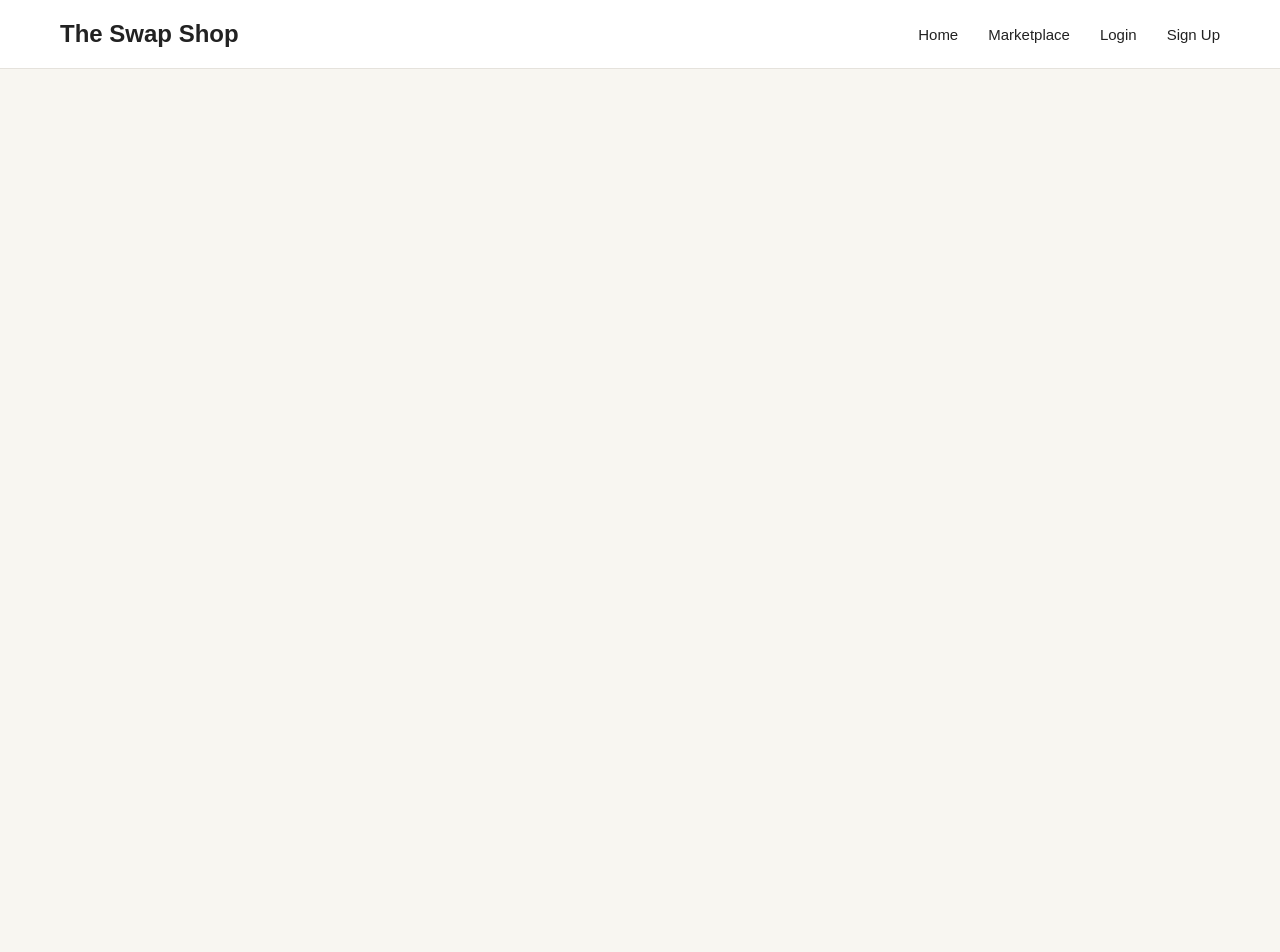
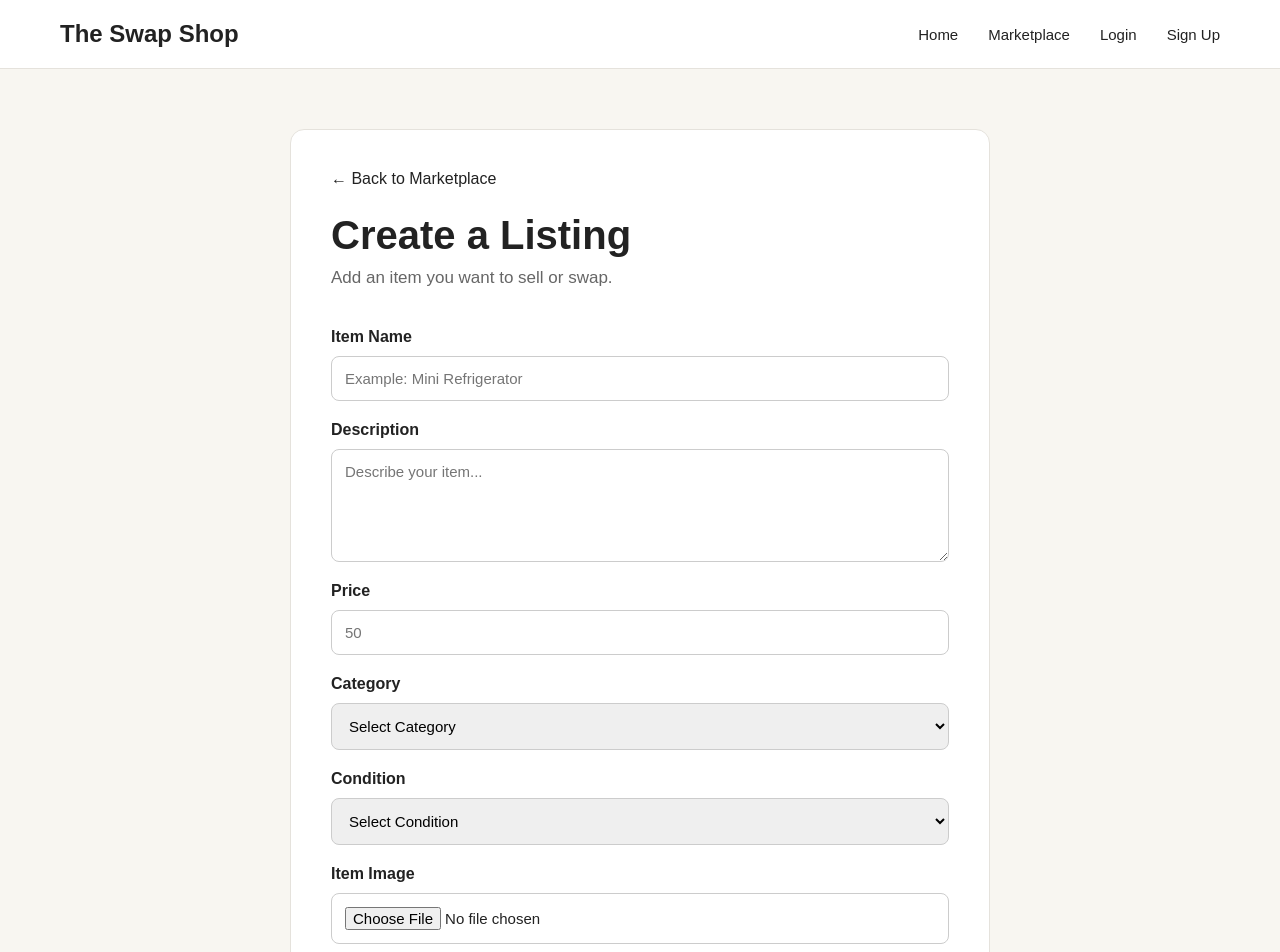
Before and after one commit to shoureen/The-Swap-Shop-, a React app in the folder frontend/: page /create-listing in a window 1280 px wide. Shown: the top 952 px of the page. Before the commit the page ends 800 px from the top, so only its background shows below. Built offline with nearby package versions, Linux system fonts and the light colour scheme; the HTML template or start-up script is replaced by a standard one.

Commit message:
Add create listing page

```diff
--- a/frontend/src/App.css
+++ b/frontend/src/App.css
@@ -320,8 +320,8 @@
 
 .details-buttons .swap-button {
   background-color: white;
-  color: #222;
-  border: 1px solid #222;
+color: #222;
+border: 1px solid #222;
 }
 
 .view-item-button {
@@ -333,3 +333,89 @@
   text-decoration: none;
   font-size: 14px;
 }
+
+/* Create Listing Form */
+
+.form-page {
+  min-height: 100vh;
+  padding: 60px 20px;
+  background-color: #f8f6f1;
+}
+
+.form-container {
+  max-width: 700px;
+  margin: 0 auto;
+  background-color: white;
+  padding: 40px;
+  border-radius: 14px;
+  border: 1px solid #e5e2dc;
+}
+
+.form-container > a {
+  color: #222;
+  text-decoration: none;
+  font-size: 16px;
+}
+
+.form-container > a:hover {
+  text-decoration: underline;
+}
+
+.form-container h1 {
+  font-size: 40px;
+  margin: 25px 0 10px;
+}
+
+.form-container > p {
+  color: #666;
+  margin-bottom: 30px;
+  font-size: 17px;
+}
+
+.form-container form {
+  display: flex;
+  flex-direction: column;
+  gap: 10px;
+}
+
+.form-container label {
+  font-weight: 600;
+  margin-top: 10px;
+}
+
+.form-container input,
+.form-container textarea,
+.form-container select {
+  width: 100%;
+  box-sizing: border-box;
+  padding: 13px;
+  border: 1px solid #ccc;
+  border-radius: 8px;
+  font-size: 15px;
+  font-family: inherit;
+}
+
+.form-container textarea {
+  resize: vertical;
+}
+
+.form-container input:focus,
+.form-container textarea:focus,
+.form-container select:focus {
+  outline: 2px solid #222;
+}
+
+.form-container button {
+  margin-top: 20px;
+  padding: 14px;
+  background-color: #222;
+  color: white;
+  border: none;
+  border-radius: 8px;
+  font-size: 16px;
+  cursor: pointer;
+}
+
+.form-container button:hover {
+  background-color: #444;
+}
--- a/frontend/src/App.jsx
+++ b/frontend/src/App.jsx
@@ -1,3 +1,4 @@
+import CreateListing from "./pages/CreateListing";
 import ListingDetails from "./pages/ListingDetails";
 import { BrowserRouter, Routes, Route } from "react-router-dom";
 
@@ -22,6 +23,11 @@ function App() {
     path="/listing/:id"
     element={<ListingDetails />}
   />
+
+  <Route
+    path="/create-listing"
+    element={<CreateListing />}
+  />
 </Routes>
     </BrowserRouter>
   );
--- /dev/null
+++ b/frontend/src/pages/CreateListing.jsx
@@ -0,0 +1,181 @@
+import { useState } from "react";
+import { Link } from "react-router-dom";
+
+function CreateListing() {
+  const [title, setTitle] = useState("");
+  const [description, setDescription] = useState("");
+  const [price, setPrice] = useState("");
+  const [category, setCategory] = useState("");
+  const [condition, setCondition] = useState("");
+
+  const handleSubmit = (event) => {
+    event.preventDefault();
+
+    console.log({
+      title,
+      description,
+      price,
+      category,
+      condition,
+    });
+
+    alert("Listing created successfully!");
+  };
+
+  return (
+    <main className="form-page">
+      <div className="form-container">
+
+        <Link to="/marketplace">
+          ← Back to Marketplace
+        </Link>
+
+        <h1>Create a Listing</h1>
+
+        <p>
+          Add an item you want to sell or swap.
+        </p>
+
+        <form onSubmit={handleSubmit}>
+
+          <label htmlFor="title">
+            Item Name
+          </label>
+
+          <input
+            id="title"
+            type="text"
+            value={title}
+            onChange={(event) =>
+              setTitle(event.target.value)
+            }
+            placeholder="Example: Mini Refrigerator"
+            required
+          />
+
+          <label htmlFor="description">
+            Description
+          </label>
+
+          <textarea
+            id="description"
+            value={description}
+            onChange={(event) =>
+              setDescription(event.target.value)
+            }
+            placeholder="Describe your item..."
+            rows="5"
+            required
+          />
+
+          <label htmlFor="price">
+            Price
+          </label>
+
+          <input
+            id="price"
+            type="number"
+            min="0"
+            value={price}
+            onChange={(event) =>
+              setPrice(event.target.value)
+            }
+            placeholder="50"
+            required
+          />
+
+          <label htmlFor="category">
+            Category
+          </label>
+
+          <select
+            id="category"
+            value={category}
+            onChange={(event) =>
+              setCategory(event.target.value)
+            }
+            required
+          >
+            <option value="">
+              Select Category
+            </option>
+
+            <option value="Textbooks">
+              Textbooks
+            </option>
+
+            <option value="Electronics">
+              Electronics
+            </option>
+
+            <option value="Furniture">
+              Furniture
+            </option>
+
+            <option value="Clothing">
+              Clothing
+            </option>
+
+            <option value="Dorm Supplies">
+              Dorm Supplies
+            </option>
+
+            <option value="Other">
+              Other
+            </option>
+          </select>
+
+          <label htmlFor="condition">
+            Condition
+          </label>
+
+          <select
+            id="condition"
+            value={condition}
+            onChange={(event) =>
+              setCondition(event.target.value)
+            }
+            required
+          >
+            <option value="">
+              Select Condition
+            </option>
+
+            <option value="New">
+              New
+            </option>
+
+            <option value="Like New">
+              Like New
+            </option>
+
+            <option value="Good">
+              Good
+            </option>
+
+            <option value="Fair">
+              Fair
+            </option>
+          </select>
+
+          <label htmlFor="image">
+            Item Image
+          </label>
+
+          <input
+            id="image"
+            type="file"
+            accept="image/*"
+          />
+
+          <button type="submit">
+            Create Listing
+          </button>
+
+        </form>
+      </div>
+    </main>
+  );
+}
+
+export default CreateListing;
--- a/frontend/src/pages/Marketplace.jsx
+++ b/frontend/src/pages/Marketplace.jsx
@@ -3,101 +3,193 @@ import ListingCard from "../components/ListingCard";
 
 function Marketplace() {
   const [search, setSearch] = useState("");
+  const [category, setCategory] = useState("");
+  const [condition, setCondition] = useState("");
 
   const listings = [
     {
       id: 1,
       title: "Mini Refrigerator",
       price: 50,
+      category: "Electronics",
       condition: "Good",
       description:
         "Small dorm refrigerator in good working condition.",
       views: 37,
     },
+
     {
       id: 2,
       title: "Desk Lamp",
       price: 15,
+      category: "Electronics",
       condition: "Like New",
       description:
         "Small desk lamp, perfect for a dorm room.",
       views: 21,
     },
+
     {
       id: 3,
       title: "Calculus Textbook",
       price: 30,
+      category: "Textbooks",
       condition: "Good",
       description:
         "Used calculus textbook with minimal highlighting.",
       views: 14,
     },
+
     {
       id: 4,
       title: "Twin XL Sheets",
       price: 20,
+      category: "Dorm Supplies",
       condition: "Like New",
       description:
         "Clean Twin XL sheets, barely used.",
       views: 9,
     },
+
+    {
+      id: 5,
+      title: "Desk Chair",
+      price: 25,
+      category: "Furniture",
+      condition: "Good",
+      description:
+        "Comfortable desk chair that is perfect for studying.",
+      views: 18,
+    },
+
+    {
+      id: 6,
+      title: "Winter Jacket",
+      price: 40,
+      category: "Clothing",
+      condition: "Like New",
+      description:
+        "Warm winter jacket that has only been worn a few times.",
+      views: 12,
+    },
   ];
 
-  const filteredListings = listings.filter((listing) =>
-    listing.title.toLowerCase().includes(search.toLowerCase())
-  );
+  // Filter listings based on search, category, and condition
+  const filteredListings = listings.filter((listing) => {
+    const matchesSearch = listing.title
+      .toLowerCase()
+      .includes(search.toLowerCase());
+
+    const matchesCategory =
+      category === "" || listing.category === category;
+
+    const matchesCondition =
+      condition === "" || listing.condition === condition;
 
     return (
-    <main className="marketplace">
-      <section className="marketplace-header">
+      matchesSearch &&
+      matchesCategory &&
+      matchesCondition
+    );
+  });
+
+  return (
+    <main className="marketplace-page">
+      <section className="marketplace">
+        <div className="marketplace-header">
           <h1>Marketplace</h1>
 
           <p>
-          Find items from other students.
+            Find what you need from other students
+            on campus.
           </p>
-      </section>
+        </div>
 
-      <section className="marketplace-controls">
+        {/* Search and Filters */}
+        <div className="marketplace-controls">
           <input
             type="text"
-          placeholder="Search for an item..."
+            placeholder="Search listings..."
             value={search}
-          onChange={(event) => setSearch(event.target.value)}
+            onChange={(event) =>
+              setSearch(event.target.value)
+            }
           />
 
-        <select>
-          <option>All Categories</option>
-          <option>Textbooks</option>
-          <option>Electronics</option>
-          <option>Furniture</option>
-          <option>Clothing</option>
-          <option>Dorm Supplies</option>
-          <option>Other</option>
+          <select
+            value={category}
+            onChange={(event) =>
+              setCategory(event.target.value)
+            }
+          >
+            <option value="">All Categories</option>
+            <option value="Textbooks">
+              Textbooks
+            </option>
+            <option value="Electronics">
+              Electronics
+            </option>
+            <option value="Furniture">
+              Furniture
+            </option>
+            <option value="Clothing">
+              Clothing
+            </option>
+            <option value="Dorm Supplies">
+              Dorm Supplies
+            </option>
+            <option value="Other">
+              Other
+            </option>
           </select>
 
-        <select>
-          <option>Any Condition</option>
-          <option>New</option>
-          <option>Like New</option>
-          <option>Good</option>
-          <option>Fair</option>
+          <select
+            value={condition}
+            onChange={(event) =>
+              setCondition(event.target.value)
+            }
+          >
+            <option value="">Any Condition</option>
+            <option value="New">New</option>
+            <option value="Like New">
+              Like New
+            </option>
+            <option value="Good">Good</option>
+            <option value="Fair">Fair</option>
           </select>
-      </section>
+        </div>
 
-      <section className="listing-grid">
-        {filteredListings.map((listing) => (
+        {/* Results */}
+        <div className="marketplace-results">
+          <p>
+            {filteredListings.length}{" "}
+            {filteredListings.length === 1
+              ? "listing"
+              : "listings"}{" "}
+            found
+          </p>
+        </div>
+
+        {/* Listing Cards */}
+        <div className="listing-grid">
+          {filteredListings.length > 0 ? (
+            filteredListings.map((listing) => (
               <ListingCard
                 key={listing.id}
                 listing={listing}
               />
-        ))}
+            ))
+          ) : (
+            <div className="no-results">
+              <h2>No listings found</h2>
+
+              <p>
+                Try changing your search or filters.
+              </p>
+            </div>
+          )}
+        </div>
       </section>
-
-      {filteredListings.length === 0 && (
-        <p className="no-results">
-          No items found.
-        </p>
-      )}
     </main>
   );
 }
```
Lines whose indentation alone changed are shown as unchanged.
